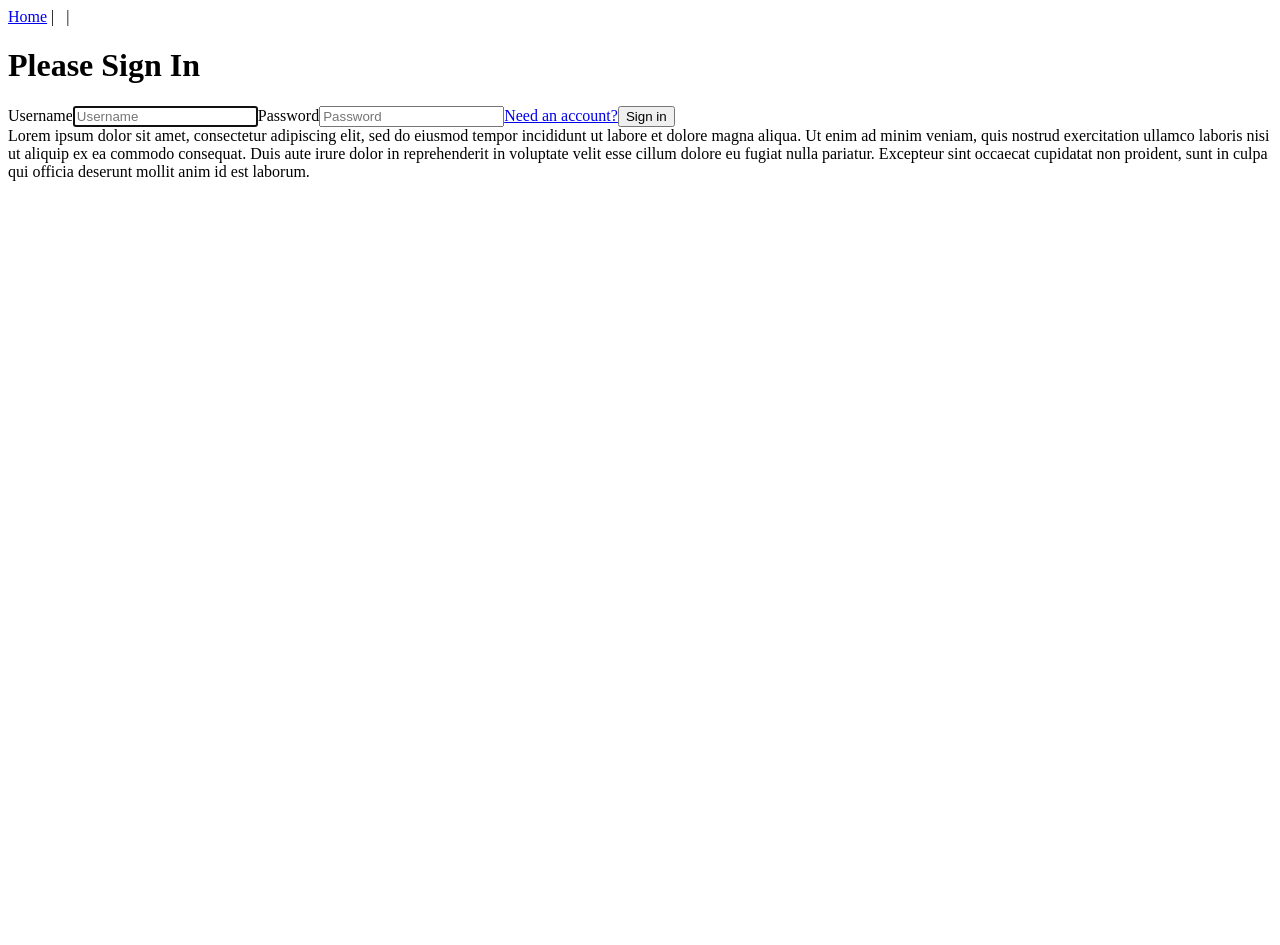
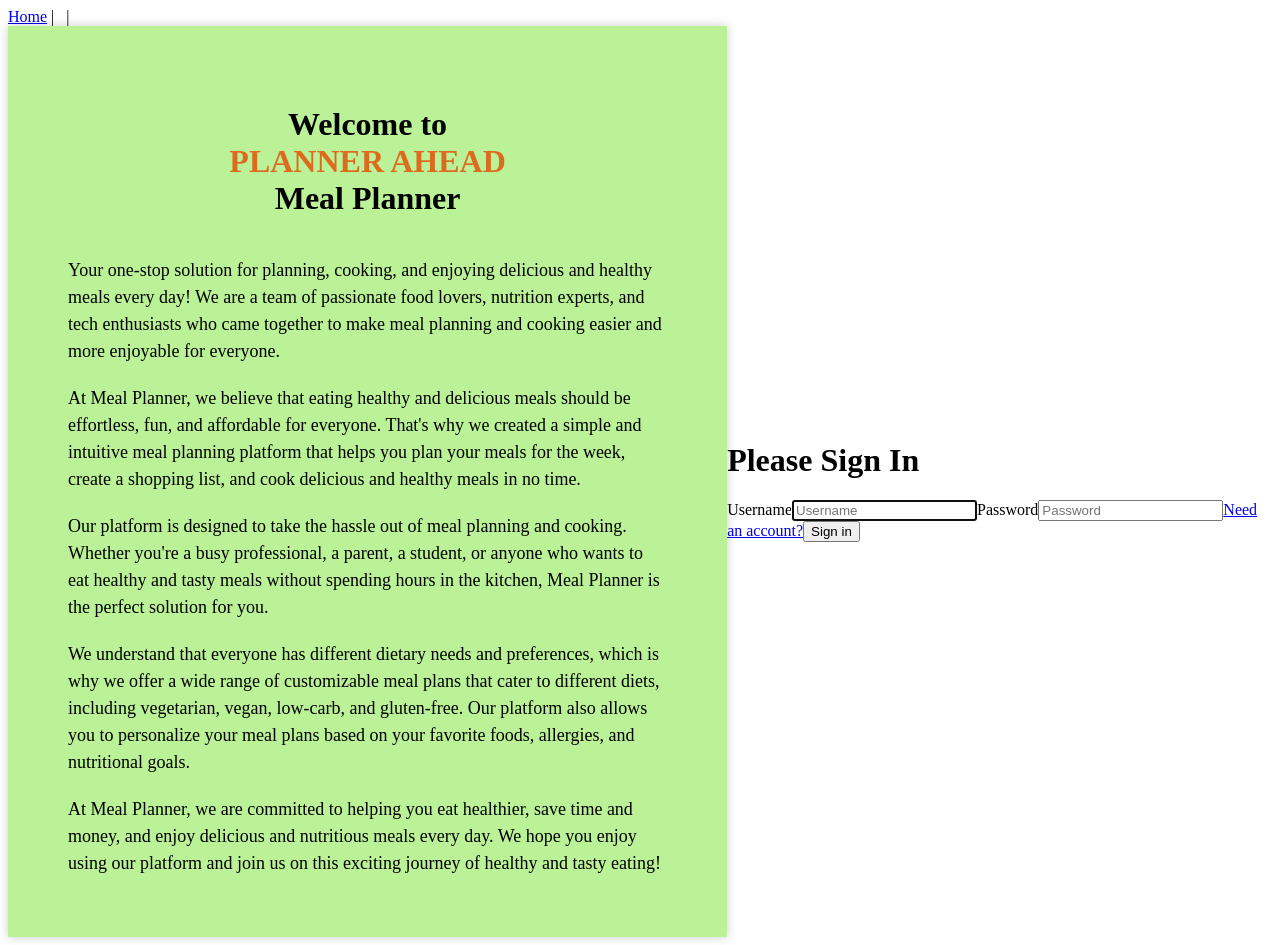
Before and after one commit to iancraine/PlannerAheadFinal, a Vue app in the folder vue/: page /login in a window 1280 px wide. Before the commit the page ends 800 px from the top, so only its background shows below. Built offline with nearby package versions, Linux system fonts and the light colour scheme.

Commit message:
aboutus commponent & login

```diff
--- a/vue/src/components/AboutUs.vue
+++ b/vue/src/components/AboutUs.vue
@@ -1,9 +1,13 @@
 <template>
   <div>
-      Lorem ipsum dolor sit amet, consectetur adipiscing elit, sed do eiusmod tempor incididunt ut labore et dolore
-       magna aliqua. Ut enim ad minim veniam, quis nostrud exercitation ullamco laboris nisi ut aliquip ex ea commodo consequat.
-        Duis aute irure dolor in reprehenderit in voluptate velit esse cillum dolore eu fugiat nulla pariatur. Excepteur sint occaecat cupidatat non proident,
-         sunt in culpa qui officia deserunt mollit anim id est laborum.
+    <div class="container">
+		<h1>Welcome to <br><span class="aboutUs"> PLANNER AHEAD</span><br> Meal Planner</h1>
+		<p>Your one-stop solution for planning, cooking, and enjoying delicious and healthy meals every day! We are a team of passionate food lovers, nutrition experts, and tech enthusiasts who came together to make meal planning and cooking easier and more enjoyable for everyone.</p>
+		<p>At Meal Planner, we believe that eating healthy and delicious meals should be effortless, fun, and affordable for everyone. That's why we created a simple and intuitive meal planning platform that helps you plan your meals for the week, create a shopping list, and cook delicious and healthy meals in no time.</p>
+		<p>Our platform is designed to take the hassle out of meal planning and cooking. Whether you're a busy professional, a parent, a student, or anyone who wants to eat healthy and tasty meals without spending hours in the kitchen, Meal Planner is the perfect solution for you.</p>
+		<p>We understand that everyone has different dietary needs and preferences, which is why we offer a wide range of customizable meal plans that cater to different diets, including vegetarian, vegan, low-carb, and gluten-free. Our platform also allows you to personalize your meal plans based on your favorite foods, allergies, and nutritional goals.</p>
+		<p>At Meal Planner, we are committed to helping you eat healthier, save time and money, and enjoy delicious and nutritious meals every day. We hope you enjoy using our platform and join us on this exciting journey of healthy and tasty eating!</p>
+	</div>
   </div>
 </template>
 
@@ -14,6 +18,26 @@ export default {
 }
 </script>
 
-<style>
+<style scoped>
 
+		h1{
+			text-align: center;
+			margin: 40px 0;
+		}
+		p {
+			font-size: 18px;
+			line-height: 1.5;
+			margin: 20px 0;
+			padding: 0 20px;
+		}
+    .aboutUs{
+        color: rgb(221, 107, 31);
+    }
+		.container {
+			max-width: 800px;
+			margin: 0 auto;
+			padding: 40px;
+			background-color: rgb(187, 241, 151);
+			box-shadow: 0 0 10px rgba(0,0,0,0.2);
+		}
 </style>
--- a/vue/src/views/Login.vue
+++ b/vue/src/views/Login.vue
@@ -1,5 +1,7 @@
 <template>
   <div id="login" class="text-center">
+    <div class="login1">
+     <about-us class="login2"/>
     <form class="form-signin" @submit.prevent="login">
       <h1 class="h3 mb-3 font-weight-normal">Please Sign In</h1>
       <div
@@ -34,7 +36,7 @@
       <router-link :to="{ name: 'register' }">Need an account?</router-link>
       <button type="submit">Sign in</button>
     </form>
-    <about-us/>
+    </div>
   </div>
 </template>
 
@@ -76,3 +78,12 @@ export default {
   }
 };
 </script>
+<style scoped>
+.login1 {
+  display: flex;
+  flex-direction: row;
+  align-items: center;
+  justify-content: space-between;
+}
+
+</style>
```
